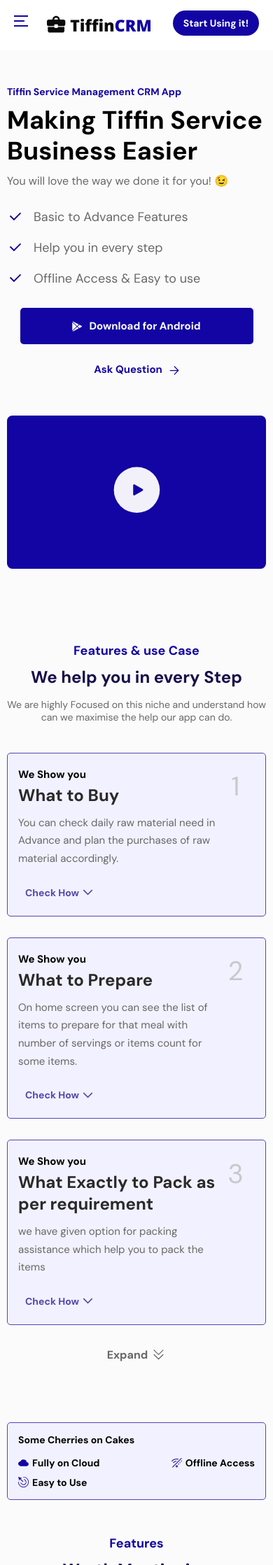
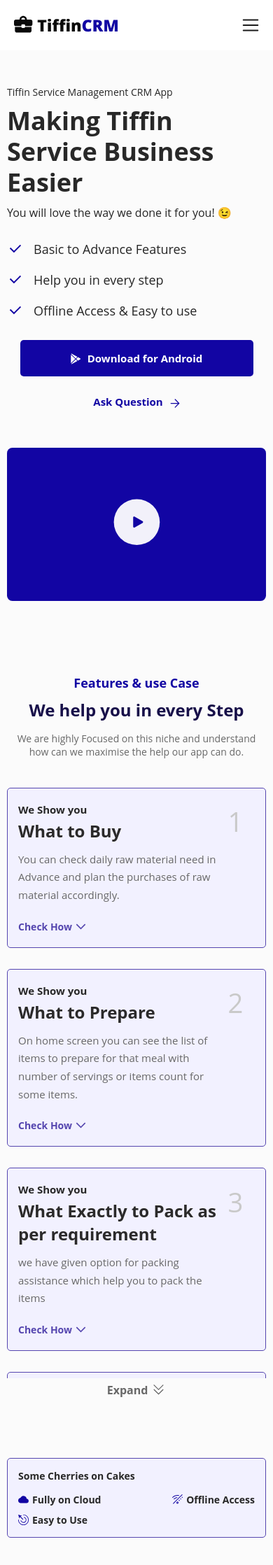
Before and after one commit to Tiffin-CRM/tiffincrm, a PHP site: page /imeals/index.html in a window 390 px wide. Shown: the top 2237 px of the page at 70% size. Run offline with PHP 8.4, Linux system fonts and the light colour scheme.

Commit message:
imp designs header from local

```diff
--- a/imeals/css/style.css
+++ b/imeals/css/style.css
@@ -1,17 +1,21 @@
-:root{
+:root {
     --heading-color: #262626;
-    --drk-font-color: #2B2A2A;
-    --body-bg: #FBFBFB;
+    --drk-font-color: #2b2a2a;
+    --body-bg: #fbfbfb;
     --white-bg: #ffffff;
     --mid-font-color: #686868;
-    --light-font-color: #9795B5;
-    --highlight-color: #170F49  ;
-    --theam-color: #1205A3;
+    --light-font-color: #9795b5;
+    --highlight-color: #170f49;
+    --theam-color: #1205a3;
   }
-body{
+  * {
+    font-family: "Open Sans", sans-serif;
+  }
+  body {
     background-color: var(--body-bg);
+    color: #282828;
   }
-.nav_hamburger{
+  .nav_hamburger {
     width: 30px;
     height: 30px;
     cursor: pointer;
@@ -107,62 +108,67 @@ body{
     height: 20px;
     cursor: pointer;
   }
-.vdo_pop_box{
+  .vdo_pop_box {
     width: 100%;
     max-width: 480px;
   }
-.vdo_pop_box img, .vdo_pop_box video, .vdo_pop_box iframe {
+  .vdo_pop_box img,
+  .vdo_pop_box video,
+  .vdo_pop_box iframe {
     width: 100%;
   }
   .menu_drop_dwon > li > a {
     padding: 3px 0px;
+    color: #222121;
   }
-.menu_drop_dwon_icon{
+  .menu_drop_dwon_icon {
     width: 15px;
     height: 15px;
   }
   .menu_drop_dwon_icon img {
     width: 100%;
   }
-.menu_drop_dwon.active{
+  .menu_drop_dwon.active {
     display: flex;
   }
-.mobile_view_start_using{
+  .hamburger_icon {
     display: none;
     position: absolute;
     top: 15px;
     right: 10px;
   }
   @media (max-width: 890px) {
-    .nav-collapse .nav_menu_box .menu-item > a{
+    .nav-collapse .nav_menu_box .menu-item > a {
       padding: 12px 10px;
     }
-    .logo{
+    .logo {
       max-width: 150px;
     }
   }
   @media (max-width: 740px) {
-    header{
+    header {
       background-color: var(--white-bg);
     }
-    .logo{
-        margin-left: 57px;
+    .logo {
+      margin-left: 10px;
     }
-    .nav-collapse .nav_menu_box .menu-item > a{
-        padding: 10px 20px;
-        background-color: #efeefd;
-        border-radius: 20px;
+    .nav-collapse .nav_menu_box .menu-item > a {
+      padding: 10px 5px;
+      border-radius: 5px;
+      color: #222121;
+      font-weight: 500;
+      font-size: 16px;
     }
-    .nav_hamburger{
+    .nav_hamburger {
       display: flex;
       z-index: 2;
     }
-    .navbar_container{
+    .navbar_container {
       flex-direction: column;
       align-items: flex-start;
     }
-    .nav-collapse{
-        width: 80%;
+    .nav-collapse {
+      width: 60%;
       max-width: 100%;
       height: 95vh;
       background-color: var(--white-bg);
@@ -172,74 +178,75 @@ body{
       transition: all 0.3s ease;
       margin-left: -10px;
     }
-    .nav-collapse.active{
+    .nav-collapse.active {
       left: 0px;
     }
-    .nav_menu_box{
+    .nav_menu_box {
       flex-direction: column;
       align-items: flex-start;
       position: relative;
-        padding: 10px 40px;
+      padding: unset;
       gap: 15px;
     }
-    .nav_featur_menu, .menu_drop_dwon{
+    .nav_featur_menu,
+    .menu_drop_dwon {
       position: relative;
       background-color: var(--white-bg);
     }
-    .menu-item{
-        margin: 10px 0px;
+    .menu-item {
+      width: 100%;
+      background-color: unset;
+      padding: 15px 20px;
+      margin: 1px 0;
+      border-bottom: 1px solid #f4f4f4;
     }
-    .menu-item:nth-child(1){
+    .menu-item:nth-child(1) {
       margin: 10px 0px 0px 0px;
+      border-top: 1px solid #f4f4f4;
     }
-    .start_btn a{
-        display: none;
+    .start_btn > a {
+      padding: 15px !important;
     }
-    .mobile_view_start_using{
+
+    .hamburger_icon {
       display: block;
       z-index: 12;
-        color: var(--white-bg);
-        background-color: var(--theam-color);
-        padding: 9px 15px;
-        border-radius: 20px;
-        font-size: 14px;
-        font-weight: 700;
+      padding: 12px 0;
     }
-    .video_pop_box{
+    .video_pop_box {
       padding: 0px 10px;
     }
   }
 
-
   /* _________________ hero section ______________ */
-.serice_hero_container{
+  .serice_hero_container {
     padding: 50px 0px;
   }
-.service_left_side_cont{
+  .service_left_side_cont {
     width: 100%;
     max-width: 530px;
   }
-.color_hero_heading{
-    color: var(--theam-color);
+  .color_hero_heading {
+    color: var(--heading-color);
     font-size: 14px;
-    font-weight: 700;
+    font-weight: 500;
   }
-.service_hero_main_heading{
+  .service_hero_main_heading {
     font-size: 49.778px;
     font-weight: 700;
     line-height: 58.667px;
     margin-top: 10px;
   }
-.service_help_text{
+  .service_help_text {
     font-size: 16px;
     font-weight: 400;
     margin-top: 10px;
-    color: var(--mid-font-color);
+    color: var(--heading-color);
   }
-.hero_tips_points_box{
+  .hero_tips_points_box {
     padding-top: 29px;
   }
-.tip_line_img{
+  .tip_line_img {
     width: 100%;
     max-width: 23px;
     display: flex;
@@ -249,63 +256,63 @@ body{
   .tip_line_img img {
     width: 100%;
   }
-.tips_line_text{
+  .tips_line_text {
     font-size: 18px;
-    color: var(--mid-font-color);
+    color: var(--heading-color);
     font-weight: 400;
   }
-.left_side_btn_box{
+  .left_side_btn_box {
     margin-top: 30px;
   }
   .left_side_btn_box a {
     padding: 16px 24px;
   }
-.play_stor_link{
+  .play_stor_link {
     background-color: var(--theam-color);
     color: var(--white-bg);
     border-radius: 5px;
     font-size: 20px;
     font-weight: 700;
   }
-.play_stor_icon_box{
+  .play_stor_icon_box {
     width: 100%;
     max-width: 18px;
     height: 100%;
     max-height: 18px;
   }
-.ask_quetion_link{
+  .ask_quetion_link {
     color: var(--theam-color);
     font-size: 19.545px;
     font-weight: 700;
   }
 
-.hero_service_vdo_container{
+  .hero_service_vdo_container {
     width: 100%;
     cursor: pointer;
     max-width: 483px;
   }
 
   @media (max-width: 990px) {
-    .serice_hero_container{
+    .serice_hero_container {
       gap: 20px;
     }
-    .service_hero_main_heading{
+    .service_hero_main_heading {
       font-size: 30px;
       line-height: 32px;
     }
-    .left_side_btn_box a{
+    .left_side_btn_box a {
       white-space: nowrap;
       font-size: 15px;
     }
-    .play_stor_icon_box{
+    .play_stor_icon_box {
       max-width: 14px;
       max-height: 14px;
     }
-    .service_left_side_cont{
+    .service_left_side_cont {
       width: 100%;
       max-width: 430px;
     }
-    .hero_service_vdo_container{
+    .hero_service_vdo_container {
       max-width: 350px;
     }
     .hero_service_vdo_container img {
@@ -412,34 +418,34 @@ body{
     overflow: hidden;
     /* transition: all 0.2s ease-in-out; */
   }
-.expand_item_des.expanded{
+  .expand_item_des.expanded {
     height: auto;
     overflow: visible;
   }
-.expand_item_des.expanded + .step_check_btn_box .step_check_img_box img{
+  .expand_item_des.expanded + .step_check_btn_box .step_check_img_box img {
     transform: rotate(180deg);
   }
   .expand_item_des.expanded + .step_check_btn_box {
-    background-color: #eae7ff
-
+    background-color: #eae7ff;
+    padding: 10px 10px;
   }
-.step_check_btn_box{
-    color: #5546AF;
+  .step_check_btn_box {
+    color: #5546af;
     font-size: 18px;
     font-weight: 700;
     margin-top: 10px;
     cursor: pointer;
     width: fit-content;
-    padding: 4px 10px;
+    /* padding: 4px 10px; */
     border-radius: 5px;
   }
-.step_check_img_box{
+  .step_check_img_box {
     width: 100%;
     height: 100%;
     max-width: fit-content;
     max-height: fit-content;
   }
-.step_no_icon_text_box{
+  .step_no_icon_text_box {
     width: 100%;
     max-width: 100px;
     height: 100%;
--- a/imeals/index.html
+++ b/imeals/index.html
@@ -25,29 +25,26 @@
     <header>
       <div class="container">
         <div class="navbar_container r-flex ali-c jut-sb">
-          <div onclick="hamburger()" class="nav_hamburger c-flex jut-c gap-05">
-            <span class="nav_burger_line"></span>
-            <span class="nav_burger_line mid_hamburger_line"></span>
-            <span class="nav_burger_line"></span>
-          </div>
           <a href="#home" class="logo r-flex ali-c jut-c">
-            <img src="img/logo2.svg" alt="imeals logo" />
-
+            <img
+              src="https://imeals.in/imeals/img/logo2.svg"
+              alt="imeals logo" />
           </a>
           <nav class="nav-collapse">
             <ul class="nav_menu_box r-flex ali-c gap-1">
-              <li class="menu-item nav_featur_menu">
+              <li class="menu-item nav_featur_menu first_menu_item">
                 <a
                   href="javascript:void(0)"
                   onclick="navMenu()"
-                  class="nav_featur_menu r-flex ali-c gap-05"
-                >
+                  class="nav_featur_menu r-flex ali-c gap-05">
                   <span>Features</span>
                   <div class="menu_drop_dwon_icon r-flex ali-c jut-c">
-                    <img src="img/down-arrow.svg" alt="" />
+                    <img
+                      src="https://imeals.in/imeals/img/down-arrow.svg"
+                      alt="" />
                   </div>
                 </a>
-                <ul class="menu_drop_dwon c-flex gap-1">
+                <ul class="menu_drop_dwon c-flex gap-2">
                   <li><a href="#">Features I</a></li>
                   <li><a href="#">Features II</a></li>
                   <li><a href="#">Features III</a></li>
@@ -62,11 +59,25 @@
               </li>
             </ul>
           </nav>
-
-          <a href="#" class="mobile_view_start_using">Start Using it!</a>
+          <div onclick="hamburger()" class="hamburger_icon">
+            <svg
+              width="24"
+              height="18"
+              viewBox="0 0 16 12"
+              fill="none"
+              xmlns="http://www.w3.org/2000/svg">
+              <path
+                d="M1.125 1H14.875M1.125 6H14.875M1.125 11H14.875"
+                stroke="#1B1B1B"
+                stroke-width="1.25"
+                stroke-linecap="round"
+                stroke-linejoin="round" />
+            </svg>
+          </div>
         </div>
       </div>
     </header>
+
 
     <main>
       <section class="service_hero_sec">
```
Also changed, not shown: other parts of imeals/css/style.css (+139 -154 lines). Lines whose indentation alone changed are shown as unchanged.
